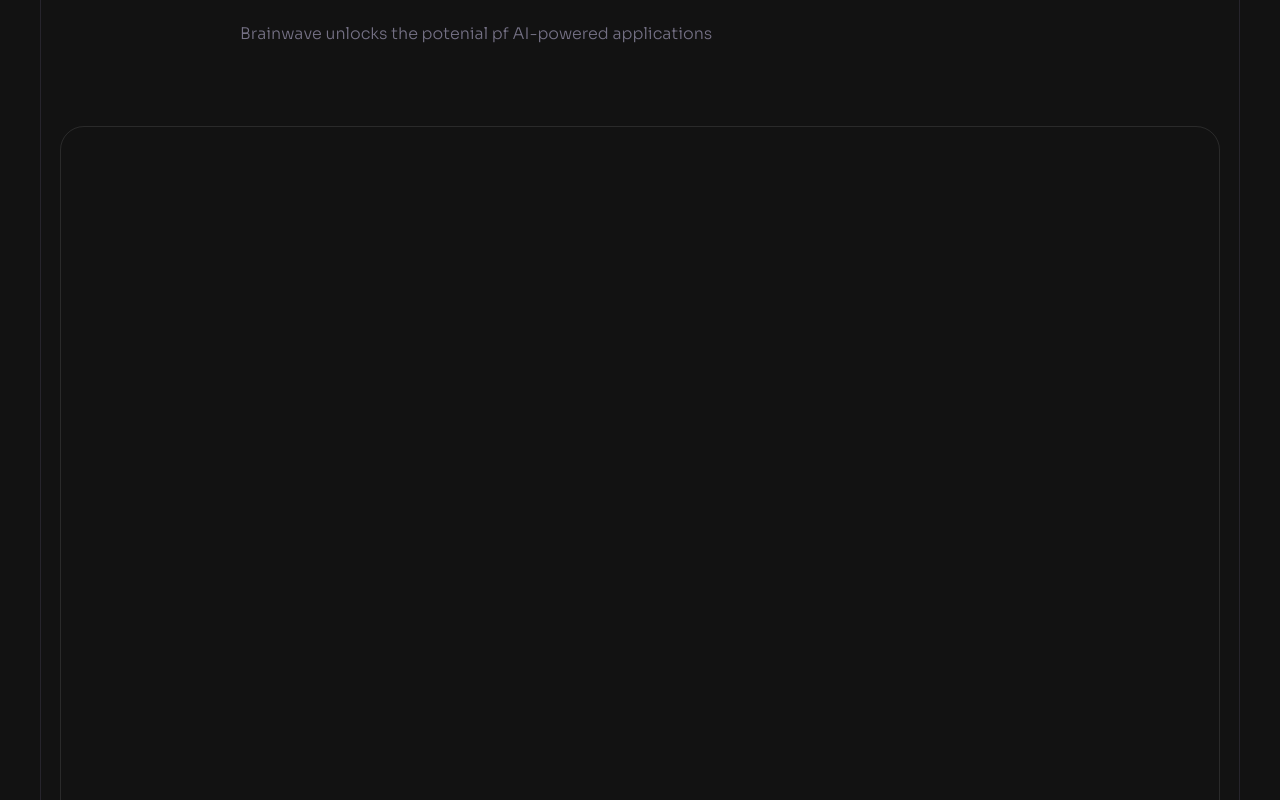
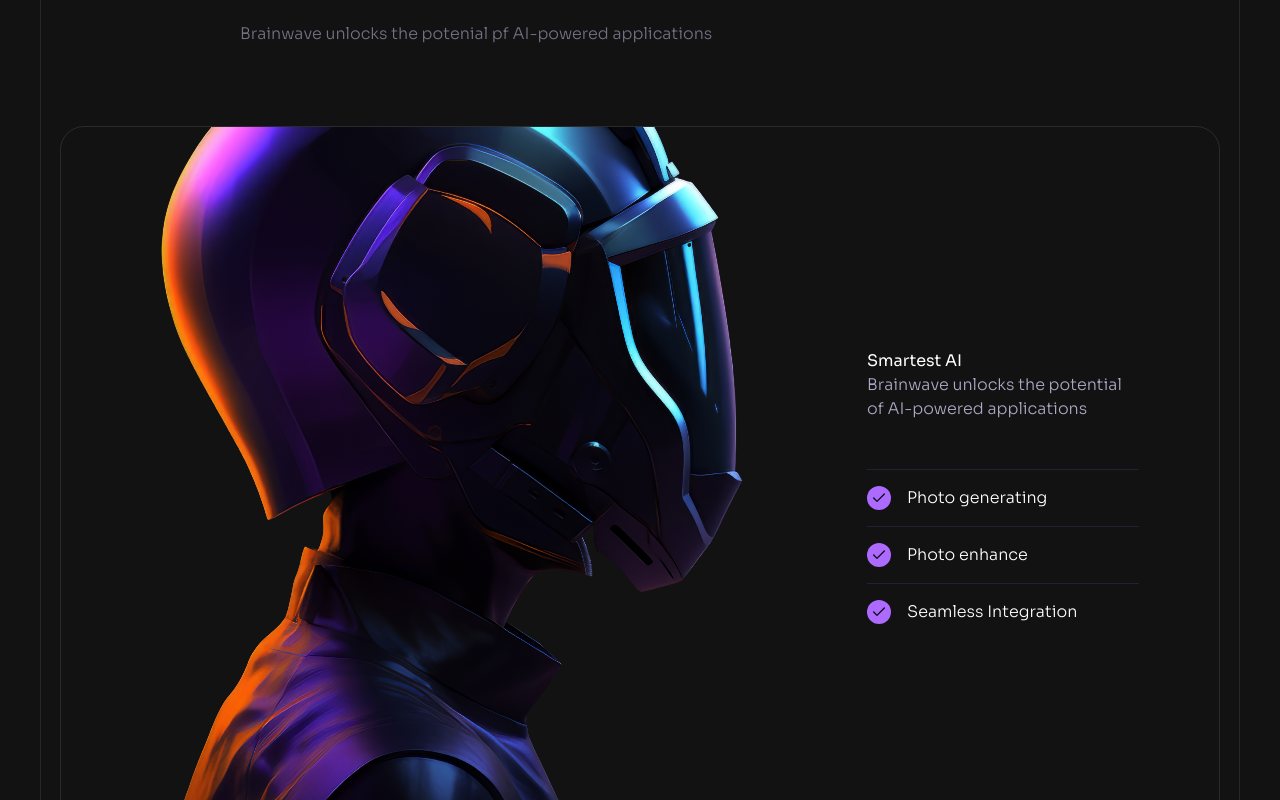
Before and after one commit to JW796/brainwave, a React (Vite) app: page / in a window 1280 px wide. Shown: the part 3980-4780 px from the top of the page. Built offline with nearby package versions, Linux system fonts and the light colour scheme.

Commit message:
WIP 2 Services

```diff
--- a/src/components/Collaboration.jsx
+++ b/src/components/Collaboration.jsx
@@ -2,7 +2,7 @@ import { brainwaveSymbol, check } from "../assets";
 import { collabApps, collabContent, collabText } from "../constants";
 import Section from "./Section";
 import Button from "./Button";
-import { LeftCurve, RightCurve } from "./design/Collaboration"
+import { LeftCurve, RightCurve } from "./design/Collaboration";
 
 const Collaboration = () => {
   return (
--- a/src/components/Services.jsx
+++ b/src/components/Services.jsx
@@ -1,5 +1,7 @@
 import Section from "./Section";
 import Heading from "./Heading";
+import { service1, service2, service3, check } from "../assets";
+import { brainwaveServices, brainwaveServicesIcons } from "../constants";
 
 const Services = () => {
   return (
@@ -11,7 +13,35 @@ const Services = () => {
         />
 
         <div className="relative">
-          <div className="relative z-1 flex items-center h-[39rem] mb-5 p-8 border border-n-1/10 rounded-3xl overflow-hidden lg:p-20 xl:h-[46rem]"></div>
+          <div className="relative z-1 flex items-center h-[39rem] mb-5 p-8 border border-n-1/10 rounded-3xl overflow-hidden lg:p-20 xl:h-[46rem]">
+            <div className="absolute top-0 left-0 w-full h-full pointer-events-none md:w-3/5 xl:w-auto">
+              <img
+                className="w-full h-full object-cover md:object-right"
+                width={800}
+                height={730}
+                src={service1}
+                alt="smartest AI"
+              />
+            </div>
+
+            <div className="relative z-1 max-w-[17rem] ml-auto">
+              <h4 className="h4m b-4">Smartest AI</h4>
+              <p className="body-2 mb-[3rem] text-n-3">
+                Brainwave unlocks the potential of AI-powered applications
+              </p>
+              <ul className="body-2">
+                {brainwaveServices.map((item, index) => (
+                  <li
+                    className="flex items-start py-4 border-t border-n-6"
+                    key={index}
+                  >
+                    <img width={24} height={24} src={check} />
+                    <p className="ml-4">{item}</p>
+                  </li>
+                ))}
+              </ul>
+            </div>
+          </div>
         </div>
       </div>
     </Section>
```
Also changed, not shown: src/App.jsx (+9 -11 lines).
